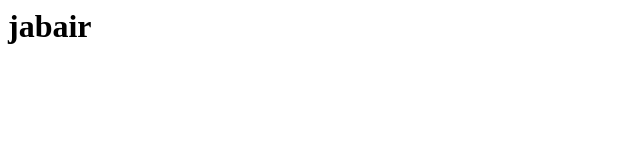
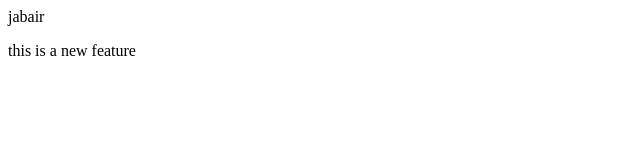
Before and after one commit to jabairnoor/localrepo, a plain HTML site: page index.html in a window 1280 px wide. Shown: the whole page, without its empty margins (0-640 px from the left). Drawn offline with Linux system fonts and the light colour scheme.

Commit message:
added new code for feature 1

```diff
--- a/index.html
+++ b/index.html
@@ -1 +1,2 @@
-<h1>jabair</h1>
+<p>jabair</p>
+<p>this is a new feature</p>
```
